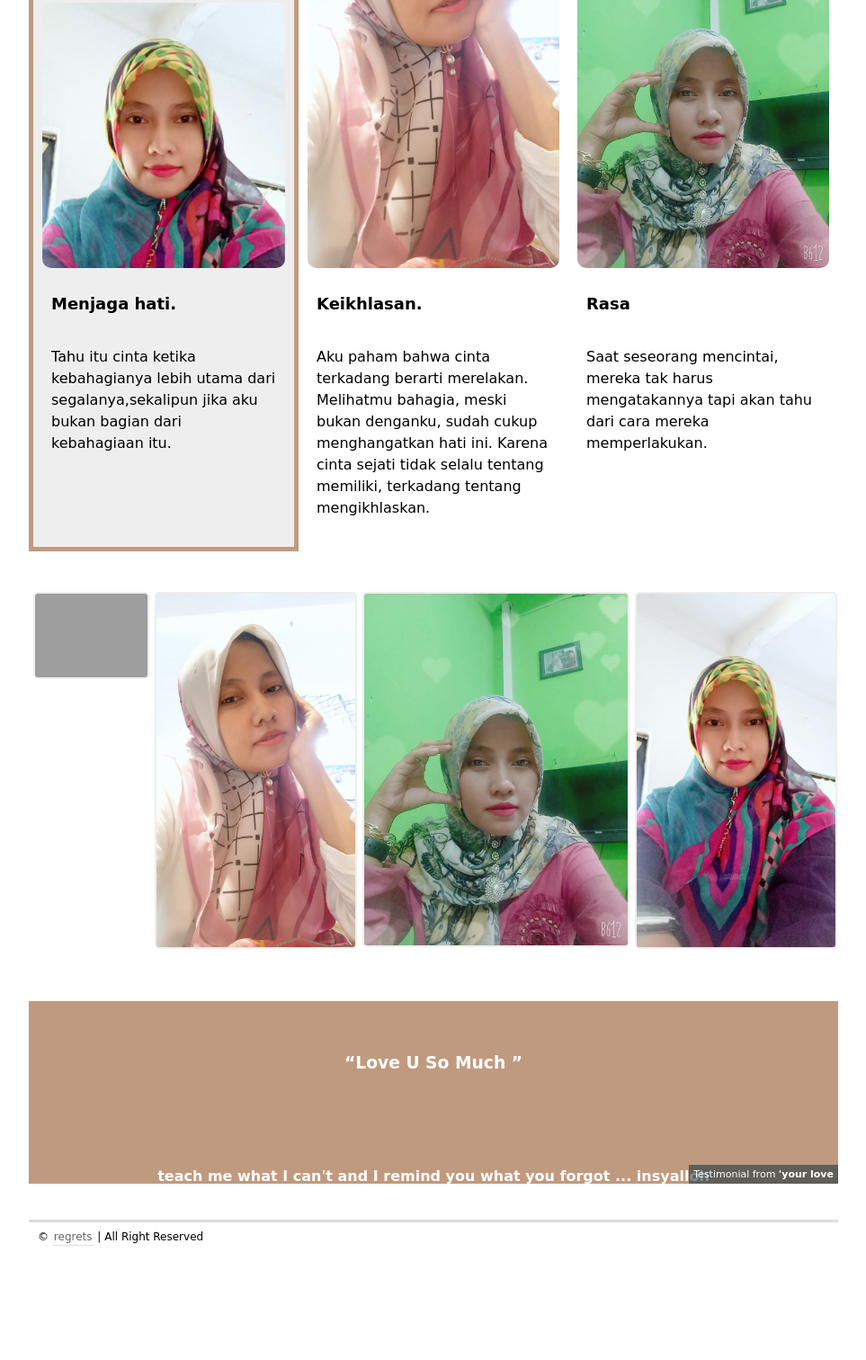
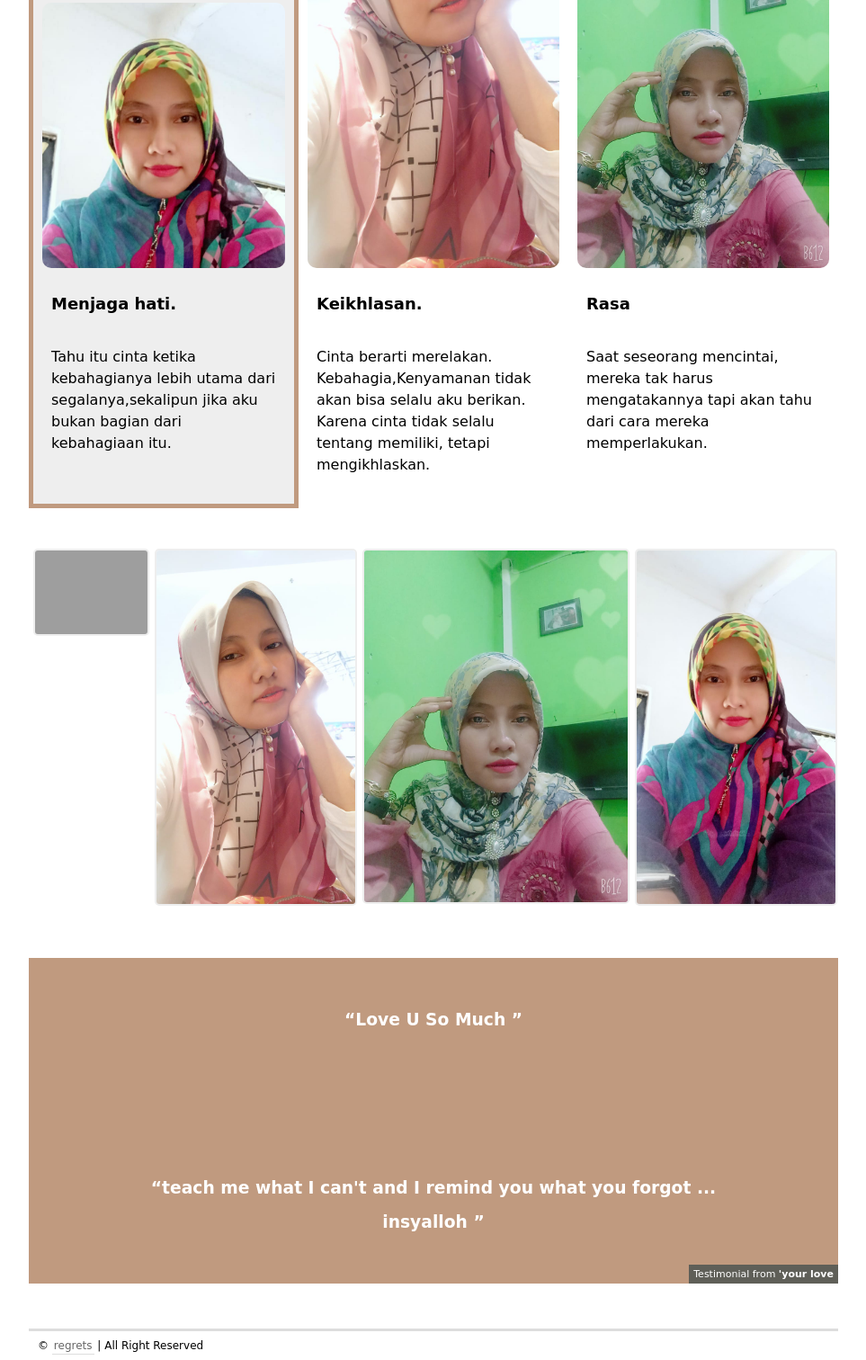
Before and after one commit to arkhanjarifatoni/ELOK-ZAKIYA, a plain HTML site: page index.html in a window 1280 px wide. Shown: the part 834-2346 px from the top of the page at 90% size, without its empty margins (166-1129 px from the left). Before the commit the page ends 2225 px from the top, so only its background shows below. Drawn offline with Linux system fonts and the light colour scheme; grey boxes are pictures that could not be loaded; a web font is replaced by a local one.

Commit message:
Update index.html
Signed-off-by: arkhanjarifatoni <64120111+arkhanjarifatoni@users.noreply.github.com>

```diff
--- a/index.html
+++ b/index.html
@@ -36,7 +36,7 @@
 				<div class="box">
 					<img src="img/box2.jpg" alt="">
 					<h3>Keikhlasan.</h3>
-					<p>  Aku paham bahwa cinta terkadang berarti merelakan. Melihatmu bahagia, meski bukan denganku, sudah cukup menghangatkan hati ini. Karena cinta sejati tidak selalu tentang memiliki, terkadang tentang mengikhlaskan.</p>
+					<p>Cinta berarti merelakan. Kebahagia,Kenyamanan tidak akan bisa selalu aku berikan. Karena cinta tidak selalu tentang memiliki, tetapi mengikhlaskan.</p>
 				</div>
 				<div class="box">
 					<img src="img/box3.jpg" alt="">
@@ -58,7 +58,7 @@
 	<aside class="testimonial">
 		<span>Testimonial from <strong>'your love</strong></span>
 		<h3>Love U So Much</h3>
-		<h4>teach me what I can't and I remind you what you forgot ... insyalloh</h4>
+		<h3>teach me what I can't and I remind you what you forgot ... insyalloh</h3>
 	</aside>
 
 	<footer>
```
